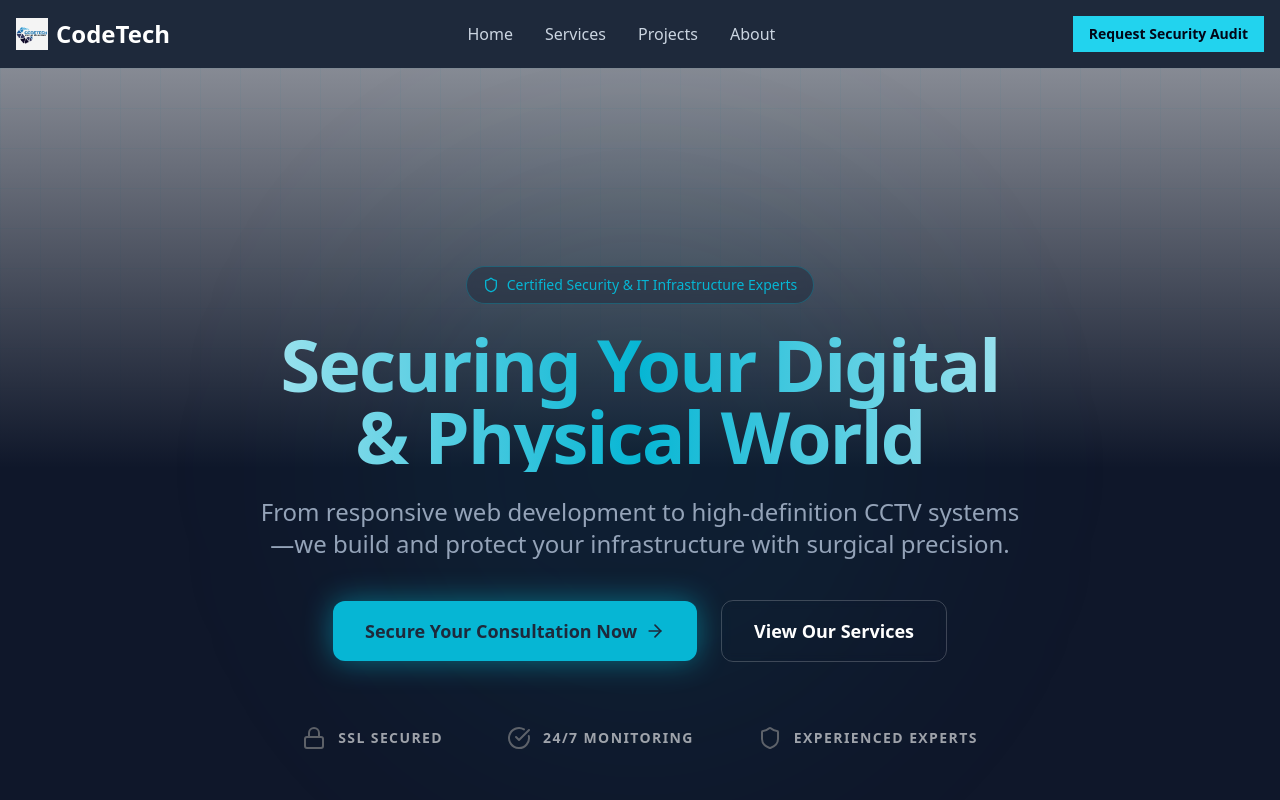
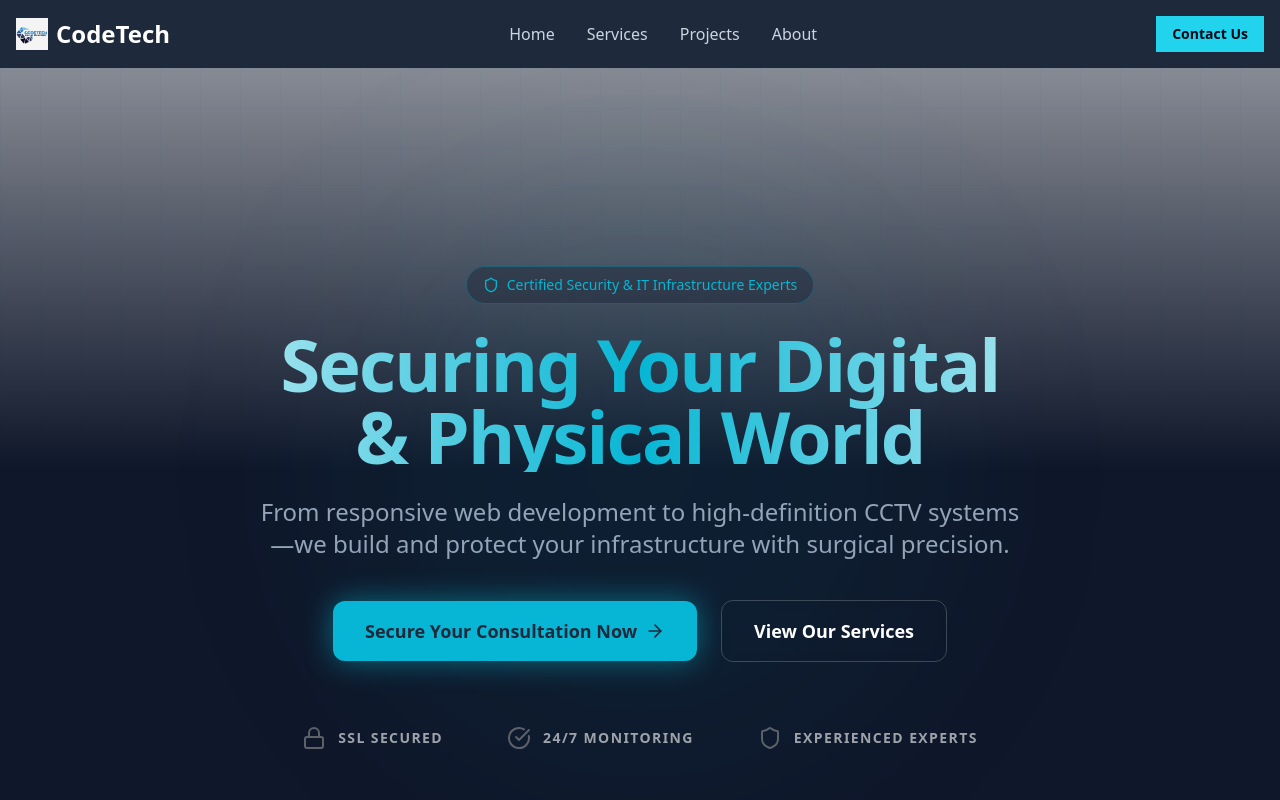
Before and after one commit to codetech-sol/codetech-digisol, a Next.js app: page / in a window 1280 px wide. Shown: the top 800 px of the page. Built offline with nearby package versions, Linux system fonts and the light colour scheme.

Commit message:
Update header CTA to Contact Us linking to contact form

```diff
--- a/components/Navbar.tsx
+++ b/components/Navbar.tsx
@@ -2,6 +2,7 @@
 
 import { Button } from "@/components/ui/button"
 import React, { useState, useEffect } from "react"
+import Link from "next/link"
 
 export function Navbar() {
   const [scrolled, setScrolled] = useState(false)
@@ -51,7 +52,11 @@ export function Navbar() {
             </a>
           </nav>
 
-          <Button className="bg-cyan-400 text-slate-950 hover:bg-cyan-300 font-semibold">Request Security Audit</Button>
+          <Link href="/#contact">
+            <Button className="bg-cyan-400 text-slate-950 hover:bg-cyan-300 font-semibold">
+              Contact Us
+            </Button>
+          </Link>
         </div>
       </div>
     </header>
--- a/components/header.tsx
+++ b/components/header.tsx
@@ -2,6 +2,7 @@
 
 import { Button } from "@/components/ui/button"
 import React, { useState, useEffect } from "react"
+import Link from "next/link"
 
 export function Header() {
   const [scrolled, setScrolled] = useState(false)
@@ -51,7 +52,11 @@ export function Header() {
             </a>
           </nav>
 
-          <Button className="bg-cyan-400 text-slate-950 hover:bg-cyan-300 font-semibold">Request Security Audit</Button>
+          <Link href="/#contact">
+            <Button className="bg-cyan-400 text-slate-950 hover:bg-cyan-300 font-semibold">
+              Contact Us
+            </Button>
+          </Link>
         </div>
       </div>
     </header>
```
